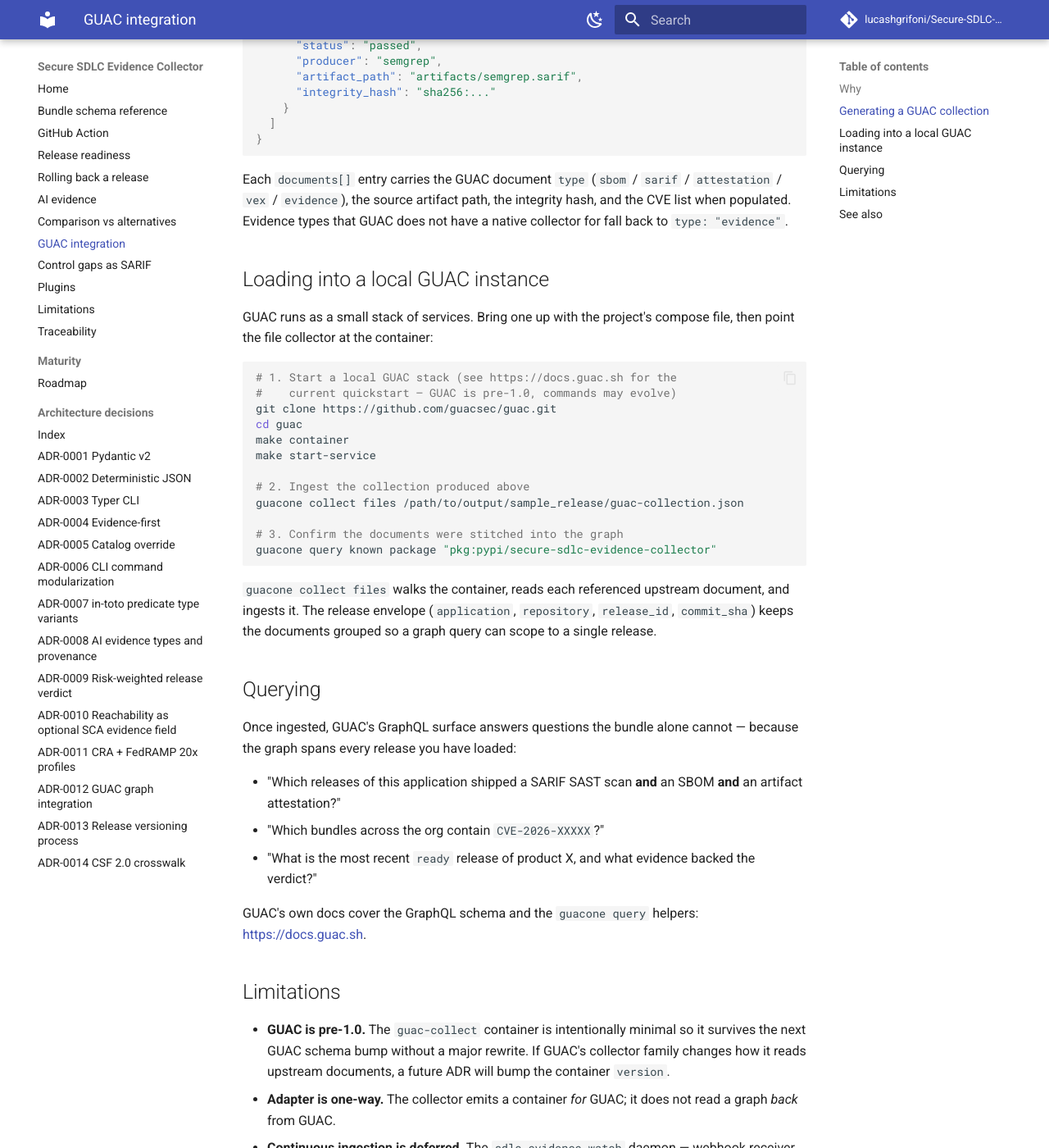
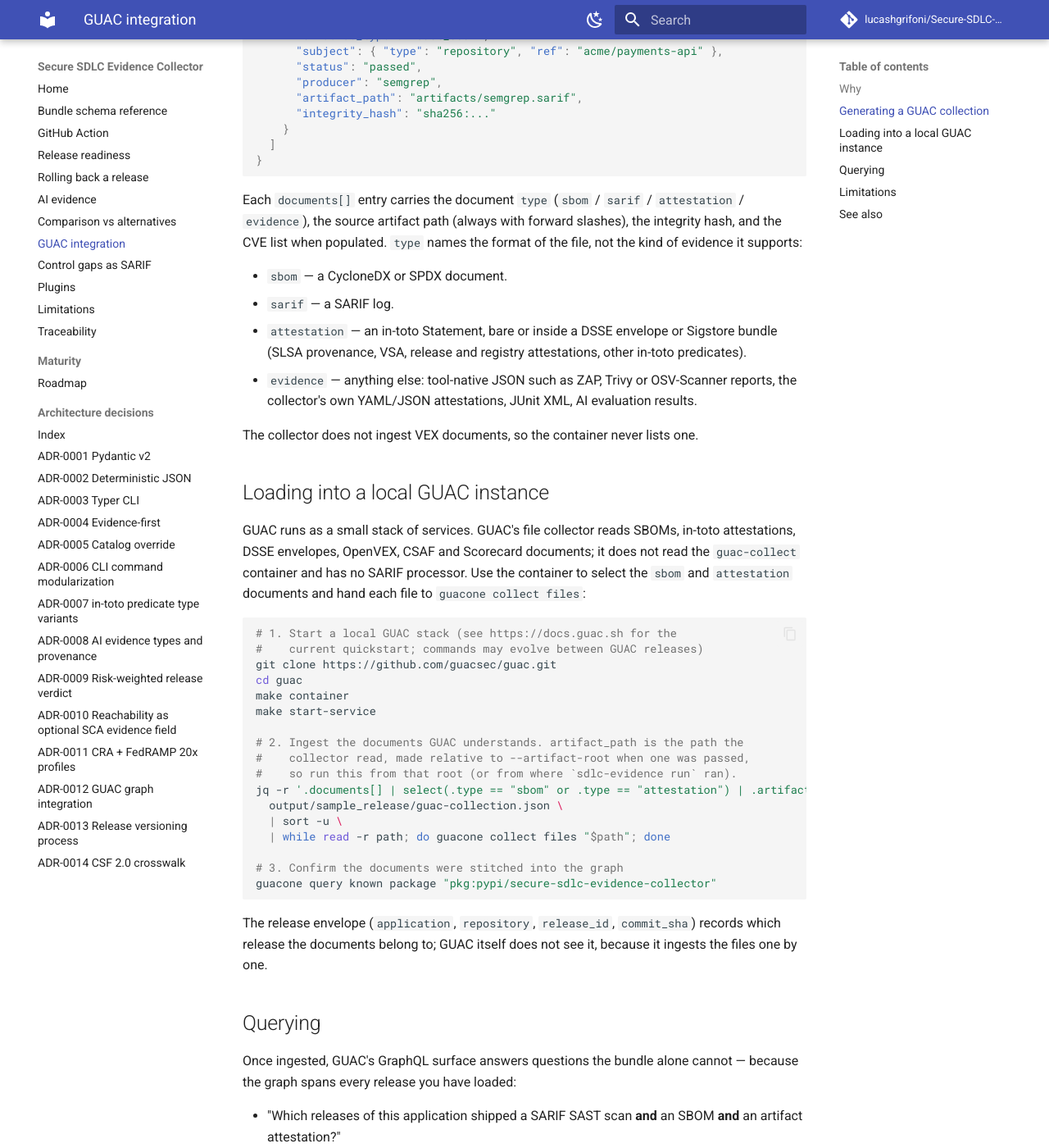
Before and after one commit to lucashgrifoni/Secure-SDLC-Evidence-Collector, an MkDocs documentation site: the page built from docs/guac.md, in a window 1280 px wide and 1400 px high, scrolled down 1395 px. Shown: the whole window at 82% size. Built offline with MkDocs 1.6.1 and Material for MkDocs 9.7.7, drawn with Linux system fonts in a browser that asks for light colours; comment, search, counter and statistics services are not loaded; some of the changed text lies outside the part shown.

Commit message:
fix(guac): label documents by file format, write POSIX paths, and correct the ingestion docs
The container derived each document's type from the evidence type, so ZAP,
Trivy and OSV-Scanner JSON were announced as "sarif" and the collector's
own YAML attestations as "attestation". The type now follows the file
format the parser read: sbom for CycloneDX/SPDX, sarif for SARIF logs,
attestation for in-toto Statements (bare, DSSE or Sigstore bundle),
evidence for anything else. artifact_path is written with forward slashes.

The docs and ADR-0012 listed a "vex" type that is never produced (the
collector does not ingest VEX), so it is removed. They also said
`guacone collect files` could ingest the container in one shot; GUAC's
file collector does not read it and has no SARIF processor. docs/guac.md
now shows how to feed it the sbom and attestation files, and ADR-0012
carries an amendment recording the change.

````diff
--- a/docs/guac.md
+++ b/docs/guac.md
@@ -1,24 +1,26 @@
 # Loading bundles into GUAC
 
 The Secure SDLC Evidence Collector ships a thin adapter that turns a
-bundle into a `guac-collect` container — a single JSON file that
-[GUAC](https://docs.guac.sh) can ingest in one shot, without the
-consumer having to disassemble the bundle and feed each SBOM, SARIF
-run, or attestation to `guacone collect files` by hand.
+bundle into a `guac-collect` container — a single JSON index of the
+documents behind a release, each labelled with its file format, so
+the ones [GUAC](https://docs.guac.sh) can ingest (SBOMs and in-toto
+attestations) can be picked out and fed to `guacone collect files`
+without disassembling the bundle by hand. GUAC does not read the
+container itself.
 
 ## Why
 
 GUAC (Graph for Understanding Artifact Composition) is the OpenSSF
 Incubating canonical graph backend for supply-chain metadata. It
-ingests upstream documents — SBOMs, SARIF, in-toto attestations, VEX
-— and stitches them into a graph that answers cross-repository
+ingests upstream documents — SBOMs, in-toto attestations, VEX — and
+stitches them into a graph that answers cross-repository
 questions: what depends on what, who built what, which CVEs affect
 which artifacts.
 
 A bundle already knows what each artifact is (its evidence type,
 subject, integrity hash, CVE list). The GUAC adapter is a routing
-layer: instead of N hand-coordinated `guacone` invocations, it emits
-one container that walks the whole release. The decision and its
+layer: it emits one index of the whole release that says which file
+is which format, so a script can select the ingestible ones. The decision and its
 trade-offs are recorded in
 [ADR-0012 — GUAC graph integration](./adr/0012-guac-graph-integration.md).
 
@@ -74,37 +76,56 @@
 }
 ```
 
-Each `documents[]` entry carries the GUAC document `type`
-(`sbom` / `sarif` / `attestation` / `vex` / `evidence`), the source
-artifact path, the integrity hash, and the CVE list when populated.
-Evidence types that GUAC does not have a native collector for fall
-back to `type: "evidence"`.
+Each `documents[]` entry carries the document `type`
+(`sbom` / `sarif` / `attestation` / `evidence`), the source
+artifact path (always with forward slashes), the integrity hash, and
+the CVE list when populated. `type` names the format of the file, not
+the kind of evidence it supports:
+
+- `sbom` — a CycloneDX or SPDX document.
+- `sarif` — a SARIF log.
+- `attestation` — an in-toto Statement, bare or inside a DSSE envelope
+  or Sigstore bundle (SLSA provenance, VSA, release and registry
+  attestations, other in-toto predicates).
+- `evidence` — anything else: tool-native JSON such as ZAP, Trivy or
+  OSV-Scanner reports, the collector's own YAML/JSON attestations,
+  JUnit XML, AI evaluation results.
+
+The collector does not ingest VEX documents, so the container never
+lists one.
 
 ## Loading into a local GUAC instance
 
-GUAC runs as a small stack of services. Bring one up with the
-project's compose file, then point the file collector at the
-container:
+GUAC runs as a small stack of services. GUAC's file collector reads
+SBOMs, in-toto attestations, DSSE envelopes, OpenVEX, CSAF and
+Scorecard documents; it does not read the `guac-collect` container
+and has no SARIF processor. Use the container to select the
+`sbom` and `attestation` documents and hand each file to
+`guacone collect files`:
 
 ```bash
 # 1. Start a local GUAC stack (see https://docs.guac.sh for the
-#    current quickstart — GUAC is pre-1.0, commands may evolve)
+#    current quickstart; commands may evolve between GUAC releases)
 git clone https://github.com/guacsec/guac.git
 cd guac
 make container
 make start-service
 
-# 2. Ingest the collection produced above
-guacone collect files /path/to/output/sample_release/guac-collection.json
+# 2. Ingest the documents GUAC understands. artifact_path is the path the
+#    collector read, made relative to --artifact-root when one was passed,
+#    so run this from that root (or from where `sdlc-evidence run` ran).
+jq -r '.documents[] | select(.type == "sbom" or .type == "attestation") | .artifact_path' \
+  output/sample_release/guac-collection.json \
+  | sort -u \
+  | while read -r path; do guacone collect files "$path"; done
 
 # 3. Confirm the documents were stitched into the graph
 guacone query known package "pkg:pypi/secure-sdlc-evidence-collector"
 ```
 
-`guacone collect files` walks the container, reads each referenced
-upstream document, and ingests it. The release envelope
-(`application`, `repository`, `release_id`, `commit_sha`) keeps the
-documents grouped so a graph query can scope to a single release.
+The release envelope (`application`, `repository`, `release_id`,
+`commit_sha`) records which release the documents belong to; GUAC
+itself does not see it, because it ingests the files one by one.
 
 ## Querying
 
@@ -122,10 +143,15 @@
 
 ## Limitations
 
-- **GUAC is pre-1.0.** The `guac-collect` container is intentionally
-  minimal so it survives the next GUAC schema bump without a major
-  rewrite. If GUAC's collector family changes how it reads upstream
-  documents, a future ADR will bump the container `version`.
+- **GUAC does not read the container.** It is an index for your own
+  ingestion script; only the `sbom` and `attestation` documents it
+  lists are formats GUAC ingests. SARIF and tool-native JSON reports
+  stay out of the graph.
+- **No end-to-end GUAC test.** Ingestion against a running GUAC stack
+  is not exercised in CI.
+- **The container format may evolve.** It is intentionally minimal so
+  it survives a GUAC schema change without a major rewrite. If the
+  shape changes, a future ADR will bump the container `version`.
 - **Adapter is one-way.** The collector emits a container *for*
   GUAC; it does not read a graph *back* from GUAC.
 - **Continuous ingestion is deferred.** The `sdlc-evidence watch`
````
Also changed, not shown: docs/adr/0012-guac-graph-integration.md (+23 -6 lines), 3 other files.
